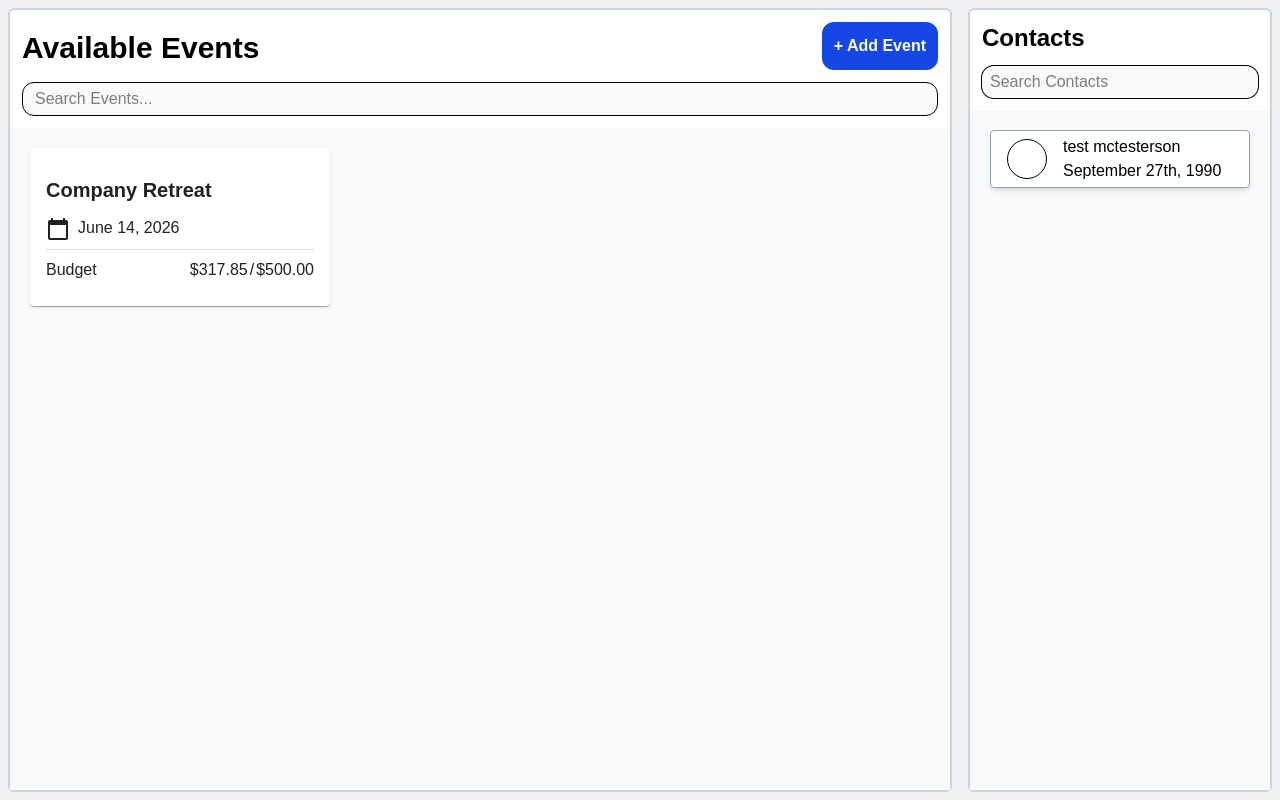
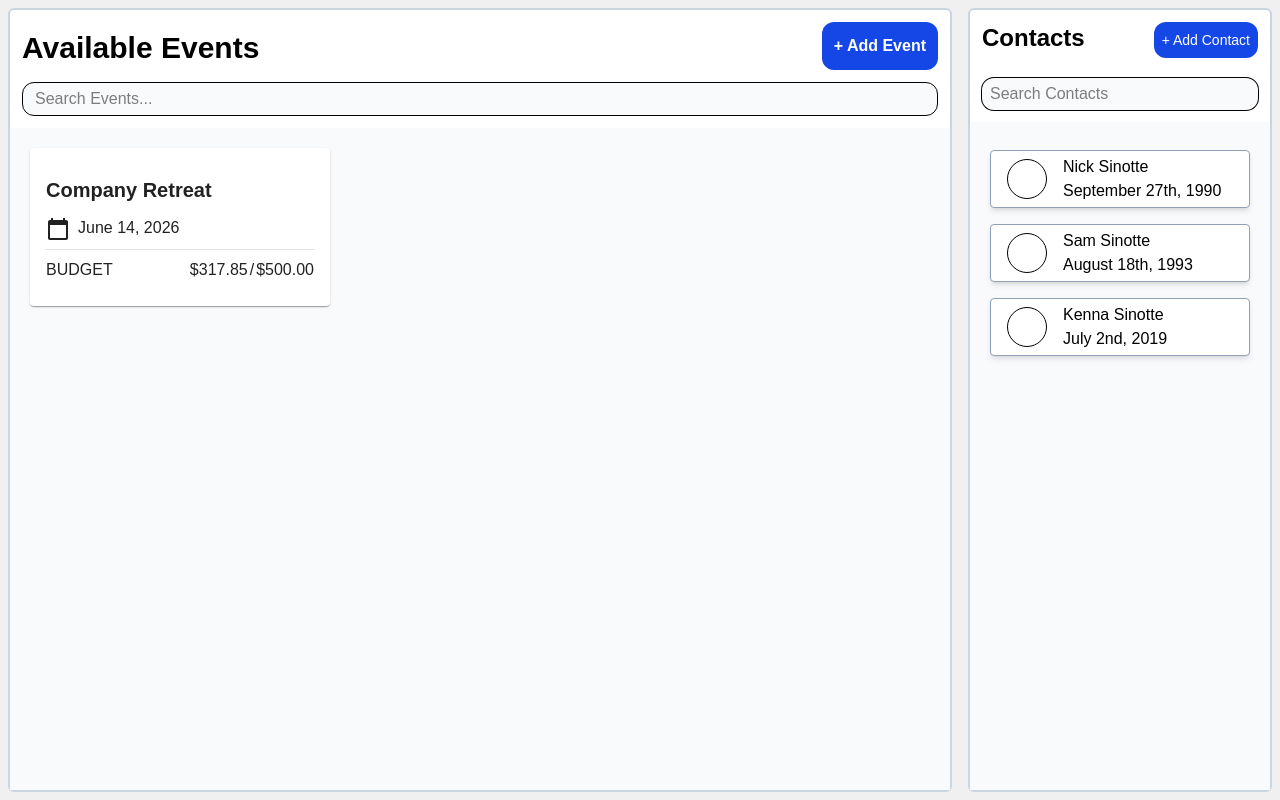
Before and after one commit to sinotten/MessingWithReact, a Next.js app: page /home in a window 1280 px wide. Built offline with nearby package versions, Linux system fonts and the light colour scheme.

Commit message:
added contact button and turned summary into component

```diff
--- a/app/home/page.tsx
+++ b/app/home/page.tsx
@@ -1,5 +1,6 @@
 import { EventDashboardSummary } from "../../components/Events/EventDashboardSummary";
 import EventDashboardHeader from "../../components/Events/EventDashboardHeader";
+import ContactDashboardSummary from "../../components/People/ContactDashboardSummary"
 
 export default function Page() {
   return (
@@ -24,8 +25,13 @@ export default function Page() {
         <div className="flex flex-col bg-white rounded-md w-full h-full border-2 border-slate-300">
           {/* top search section */}
           <div className="w-full p-3">
-            <div className="text-black mb-3">
-              <span className="text-2xl font-semibold">Contacts </span>
+            <div className="flex justify-between mb-3">
+              <div className="text-black mb-3">
+                <span className="text-2xl font-semibold">Contacts </span>
+              </div>
+              <div>
+                 <button className="p-2 rounded-xl bg-blue-700 hover:bg-blue-800 cursor-pointer active:bg-blue-900 text-sm text-white">+ Add Contact</button>
+              </div>
             </div>
             <div>
               <input type="text" className="w-full rounded-xl ring px-2 py-1 bg-slate-50" placeholder="Search Contacts"/>
@@ -33,29 +39,14 @@ export default function Page() {
           </div>
           {/*Bottom display of contacts */}
           <div className="h-full w-full bg-slate-50 p-5">
-
-            {/* contact card */}
-            <div className="border border-slate-400 border-solid w-full h-fit bg-white rounded-sm shadow-md">
-              <div className="flex">
-                {/*profile image */}
-                <div className="py-2 px-4 w-fit h-full">
-                  <div className="w-10 h-10 rounded-full border border-black">
-                    {/*profile image here */}
-                  </div>
-                </div>
-
-                {/*information section*/}
-                <div className="h-full w-full mt-auto mb-auto">
-                  <div className="w-fit h-fit">
-                    <div>
-                      <span>test mctesterson</span>
-                    </div>
-                    <div>
-                      <span>September 27th, 1990</span>
-                    </div>
-                  </div>
-                </div>
-              </div>
+            <div className="py-2">
+              <ContactDashboardSummary name="Nick Sinotte" birthday="September 27th, 1990" />
+            </div>
+            <div className="py-2">
+              <ContactDashboardSummary name="Sam Sinotte" birthday="August 18th, 1993" />
+            </div>
+            <div className="py-2">
+              <ContactDashboardSummary name="Kenna Sinotte" birthday="July 2nd, 2019" />
             </div>
           </div>
         </div>
--- a/components/Events/EventDashboardSummary.jsx
+++ b/components/Events/EventDashboardSummary.jsx
@@ -29,7 +29,7 @@ export function EventDashboardSummary(){
                     <Box>
                         <div className="flex w-full justify-between pt-2">
                             <div>
-                                <span>Budget</span>
+                                <span>BUDGET</span>
                             </div>
                             <div className="flex ">
                                 <div>
--- /dev/null
+++ b/components/People/ContactDashboardSummary.jsx
@@ -0,0 +1,29 @@
+export default function ContactDashboardSummary(props){
+    let name = props.name;
+    let birthday = props.birthday;
+
+    return(
+        <div className="border border-slate-400 border-solid w-full h-fit bg-white rounded-sm shadow-md">
+              <div className="flex">
+                {/*profile image */}
+                <div className="py-2 px-4 w-fit h-full">
+                  <div className="w-10 h-10 rounded-full border border-black">
+                    {/*profile image here */}
+                  </div>
+                </div>
+
+                {/*information section*/}
+                <div className="h-full w-full mt-auto mb-auto">
+                  <div className="w-fit h-fit">
+                    <div>
+                      <span>{ name }</span>
+                    </div>
+                    <div>
+                      <span>{ birthday }</span>
+                    </div>
+                  </div>
+                </div>
+              </div>
+            </div>
+    )
+}
```
